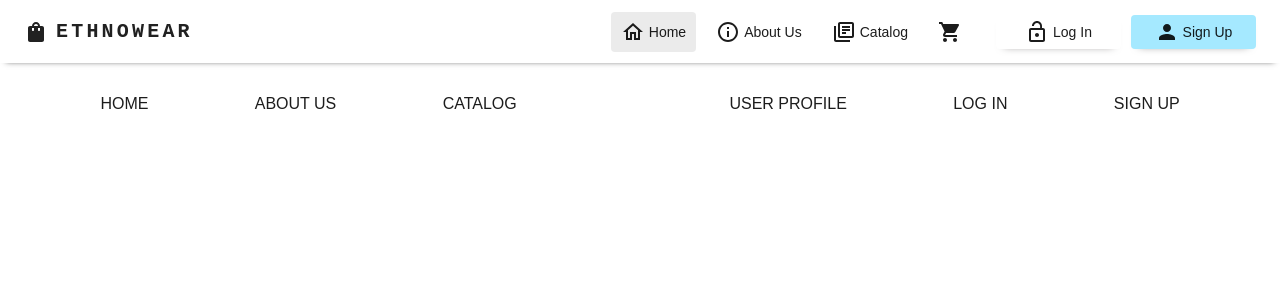
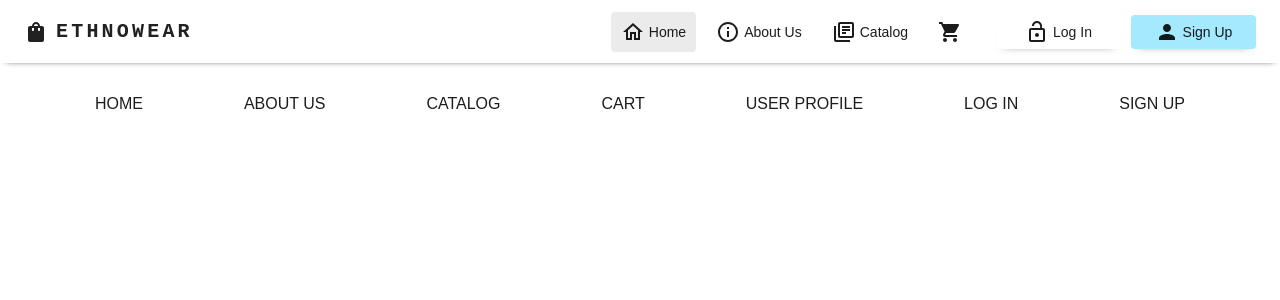
Before and after one commit to Ritter1111/eCommerce-Application, a React app: page / in a window 1280 px wide. Shown: the top 300 px of the page. Built offline with nearby package versions, Linux system fonts and the light colour scheme; no server answers.

Commit message:
fix: fix cart name display

```diff
--- a/src/components/NavBar/NavBar.tsx
+++ b/src/components/NavBar/NavBar.tsx
@@ -126,7 +126,7 @@ export default function NavBar() {
                   title={route.title}
                 >
                   {<route.icon sx={{ mr: 0.5 }} />}
-                  {route.name}
+                  {route.name !== 'Cart' && route.name}
                 </NavLink>
               ))}
               {isAuth ? (
--- a/src/utils/routes.ts
+++ b/src/utils/routes.ts
@@ -28,7 +28,7 @@ const routes = [
     icon: LibraryBooksOutlined
   },
   {
-    name: '',
+    name: 'Cart',
     path: CART_ROUTE,
     element: Basket,
     title: "Cart",
```
